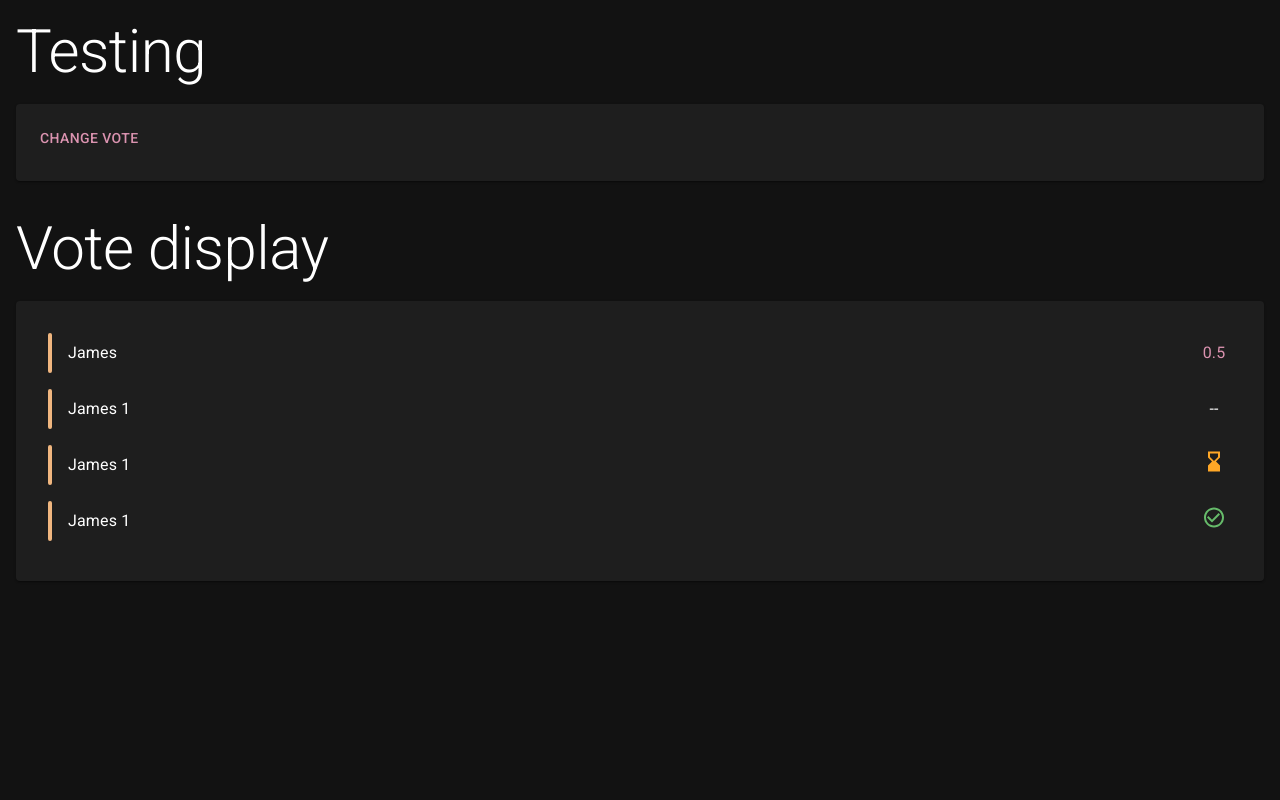
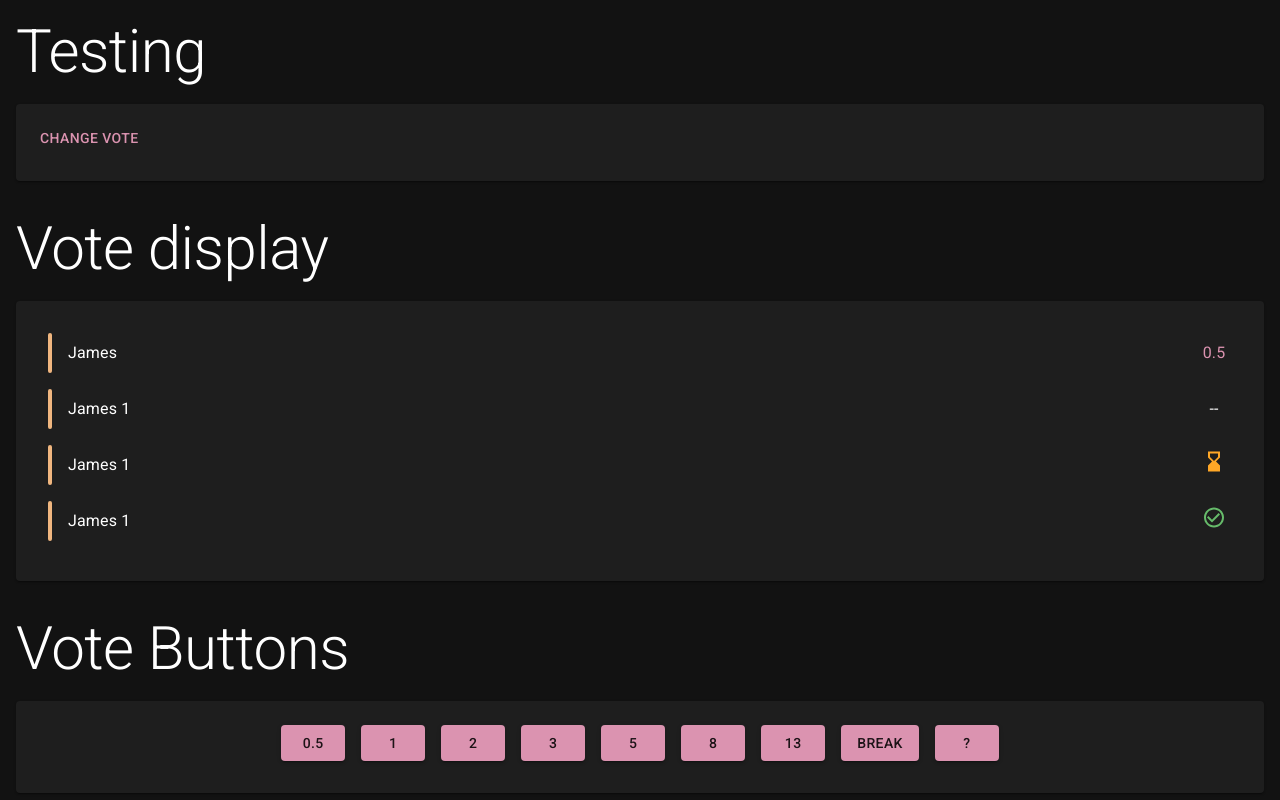
Before and after one commit to Zubry/agile-client, a React app: page /1 in a window 1280 px wide. Shown: the top 800 px of the page. Built offline with nearby package versions, Linux system fonts and the light colour scheme.

Commit message:
Add vote buttons

```diff
--- a/src/App.jsx
+++ b/src/App.jsx
@@ -6,10 +6,12 @@ import CssBaseline from '@mui/material/CssBaseline';
 import Box from '@mui/material/Box';
 import Typography from '@mui/material/Typography';
 import Button from '@mui/material/Button';
+import Stack from '@mui/material/Stack';
 
 import Theme from './theme'
 
 import Vote from './components/Vote'
+import VoteButton from './components/VoteButton'
 
 function App() {
   const [vote, setVote] = useState(0.5)
@@ -38,6 +40,24 @@ function App() {
           </CardContent>
         </Card>
       </Box>
+      <Box p={2}>
+        <Typography paragraph variant="h2">Vote Buttons</Typography>
+        <Card>
+          <CardContent>
+            <Box display="flex" flexDirection="row" justifyContent="center" alignItems="center" spacing={2} sx={{ flexWrap: 'wrap' }}>
+              <VoteButton>0.5</VoteButton>
+              <VoteButton>1</VoteButton>
+              <VoteButton>2</VoteButton>
+              <VoteButton>3</VoteButton>
+              <VoteButton>5</VoteButton>
+              <VoteButton>8</VoteButton>
+              <VoteButton>13</VoteButton>
+              <VoteButton>Break</VoteButton>
+              <VoteButton>?</VoteButton>
+            </Box>
+          </CardContent>
+        </Card>
+      </Box>
     </Theme>
   )
 }
--- /dev/null
+++ b/src/components/VoteButton/index.jsx
@@ -0,0 +1,14 @@
+import React from 'react'
+
+import Button from '@mui/material/Button'
+import Box from '@mui/material/Box'
+
+const VoteButton = (props) => {
+  return (
+    <Box m={1}>
+      <Button color="primary" variant="contained" {...props} />
+    </Box>
+  )
+}
+
+export default VoteButton
--- a/src/theme/index.jsx
+++ b/src/theme/index.jsx
@@ -52,18 +52,6 @@ const theme = createTheme({
       size: 'small',
     },
   },
-  overrides: {
-    MuiButton: {
-      root: {
-        background: 'linear-gradient(45deg, #FE6B8B 30%, #FF8E53 90%)',
-        border: 0,
-        borderRadius: 3,
-        boxShadow: '0 3px 5px 2px rgba(255, 105, 135, .3)',
-        color: 'white',
-        padding: '0 30px',
-      },
-    },
-  },
 })
 
 export default function CustomTheme({ children }) {
```
